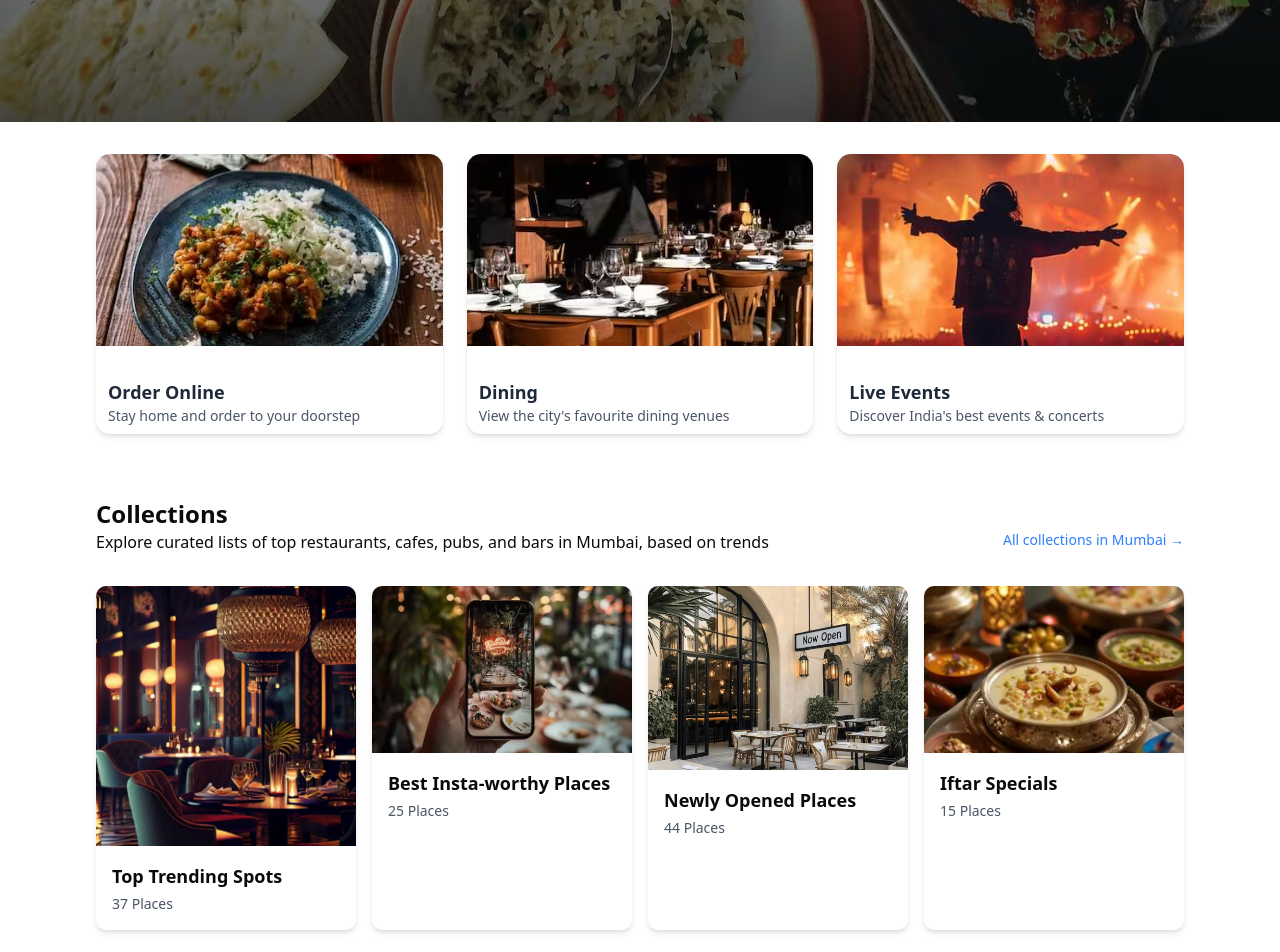
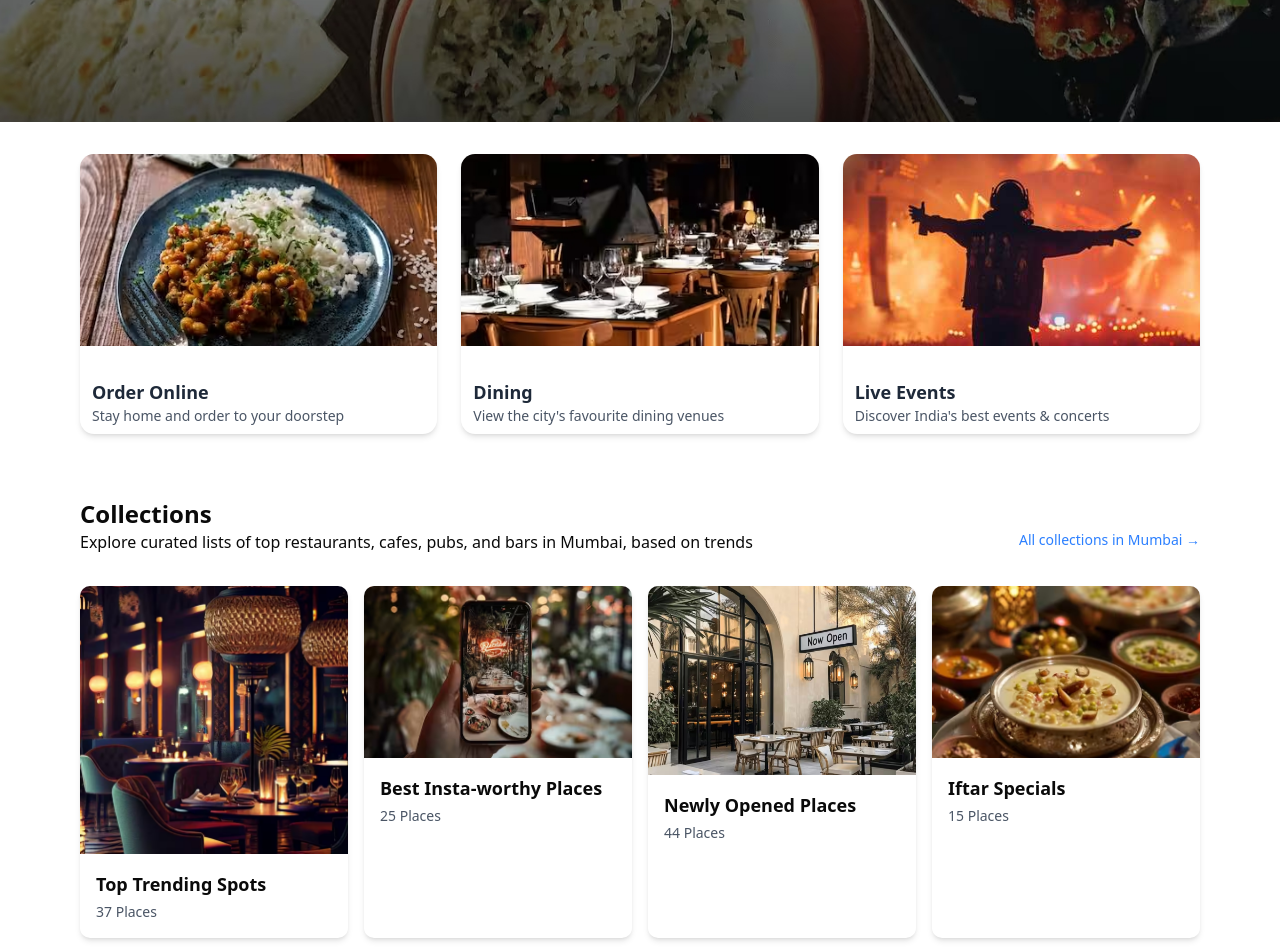
Before and after one commit to adityabhat09/zomato-ui-clone, a React (Vite) app in the folder vite-project/: page / in a window 1280 px wide. Shown: the part 340-1292 px from the top of the page. Built offline with nearby package versions, Linux system fonts and the light colour scheme.

Commit message:
making collection.jsx and zomatocards jsx vertically aligned

```diff
--- a/vite-project/src/components/Collections.jsx
+++ b/vite-project/src/components/Collections.jsx
@@ -13,7 +13,7 @@ const Collections = () => {
   ];
 
   return (
-    <div className="container  mx-auto px-4 py-8">
+    <div className=" py-8">
       {/* title */}
       <div className="font-semibold text-2xl">
         <h2>Collections</h2>
--- a/vite-project/src/components/ZomatoCards.jsx
+++ b/vite-project/src/components/ZomatoCards.jsx
@@ -30,7 +30,7 @@ const ZomatoCards = () => {
   ];
 
   return (
-    <div className="w-full max-w-7xl mx-auto px-4 py-8">
+    <div className="py-8"> {/* **Removed 'container mx-auto px-4' and kept py-8 for vertical padding** */}
       <div className="grid grid-cols-1 md:grid-cols-3 gap-6">
         {cardData.map((card) => (
           <Card
--- a/vite-project/src/pages/LandingPage.jsx
+++ b/vite-project/src/pages/LandingPage.jsx
@@ -19,12 +19,14 @@ const LandingPage = () => {
 
       {/* hero section */}
       <Hero />
-      <div className="px-20">
+
+
+      <div className="container mx-auto px-20">
         {/* zomato cards section */}
-      <ZomatoCards/>
+        <ZomatoCards/>
 
-{/* collections section */}
-<Collections/>
+        {/* collections section */}
+        <Collections/>
       </div>
 
 
```
